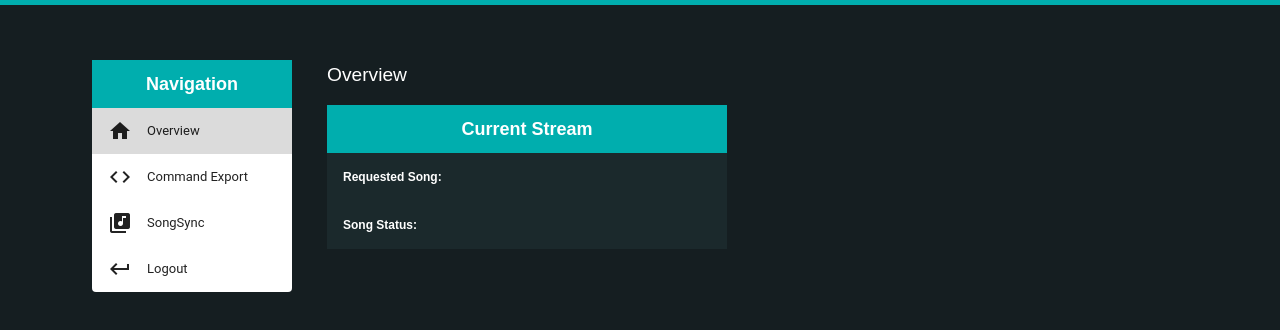
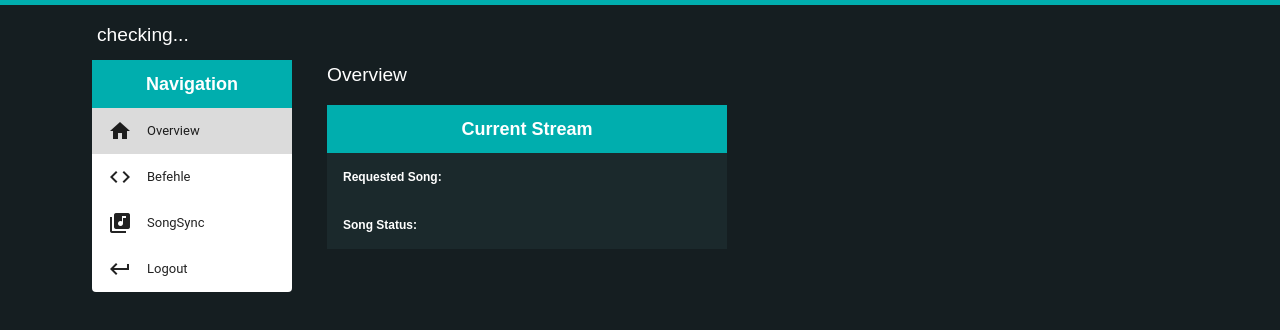
Before and after one commit to Twasi/twasi-desktop, a React (Create React App) app: page / in a window 1280 px wide. Shown: the top 330 px of the page. Built offline with nearby package versions, Linux system fonts and the light colour scheme.

Commit message:
added username to header

```diff
--- a/src/components/header/Header.css
+++ b/src/components/header/Header.css
@@ -3,3 +3,11 @@
     border-top: #00aeae 5px solid;
     height: 150px;
 }
+
+#username {
+    color: white;
+    position: fixed;
+    top: 5px;
+    font-size: 1.2em;
+    margin-left: calc(15% - 95px);
+}
--- a/src/components/header/Header.js
+++ b/src/components/header/Header.js
@@ -1,17 +1,38 @@
 /**
- * Header is the visible component on top of the application.
+ * Header is the visible component on top of the application, which shows the current logged in user.
  *
- * Lars Bärtschi, 27.11.2018
+ * Marco Steiner, 04.12.2018
  */
 
 import React, { Component } from 'react';
 import './Header.css';
+import APIConnector from '../../api/APIConnector';
 
 class Header extends Component {
+
+    constructor(props) {
+        super(props)
+        this.state = {
+            username: "checking..."
+        }
+
+        this.getUserName()
+    }
+
+    getUserName() {
+        APIConnector.ready(() => {
+            APIConnector.getUserInfo().then((x) => {
+                this.state.username = x.user.twitchAccount.email
+                this.setState(this.state);
+            });
+        });
+    }
+
     render() {
         return (
             <div className="background">
                 <div className="header" />
+                <p id="username">{  this.state.username  }</p>
             </div>
         );
     }
--- a/src/components/info-tiles/_style.js
+++ b/src/components/info-tiles/_style.js
@@ -21,5 +21,4 @@ export const getItemStyle = () => ({
     Height: 48,
     position: 'relative',
     textAlign: 'center',
-    //borderTop: '0px solid #00aeae'
 });
--- a/src/components/sidebar/Sidebar.js
+++ b/src/components/sidebar/Sidebar.js
@@ -33,7 +33,7 @@ class Sidebar extends Component {
         key: 'commandexport',
         path: '/export',
         icon: 'code',
-        name: 'Command Export'
+        name: 'Befehle'
       },
       {
        key: 'songsync',
@@ -62,7 +62,6 @@ class Sidebar extends Component {
 
   handleClick(event, value) {
     const { history } = this.props;
-
     const { path } = find(newItem => newItem.key === value, this.items);
     history.push(path);
     this.setState({});
--- a/src/sites/CommandExport.js
+++ b/src/sites/CommandExport.js
@@ -13,7 +13,6 @@ class CommandExport extends Component {
     constructor(props) {
         super(props);
         this.remote = window.require("electron").remote;
-
     }
 
     exportCommands() {
```
Lines whose indentation alone changed are shown as unchanged.
